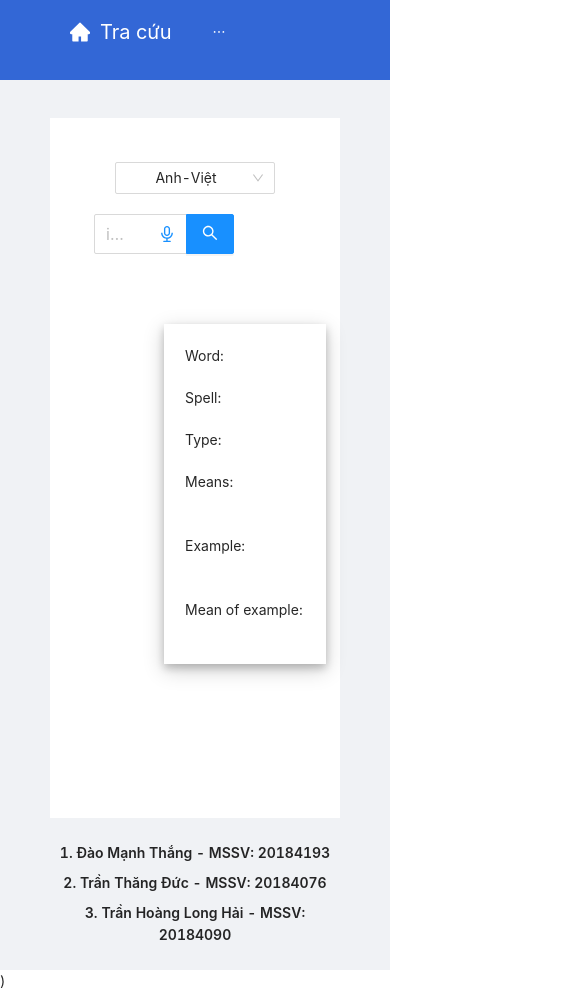
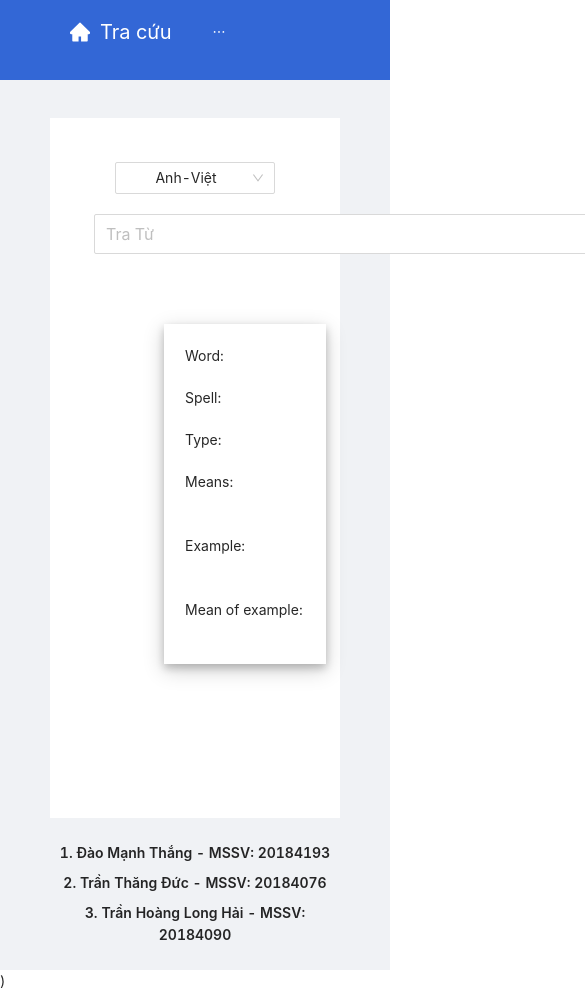
Before and after one commit to tranhoanglonghai2k/Project-Web-Frontend, a React (Create React App) app in the folder frontend/: page / in a window 390 px wide. Shown: the top 992 px of the page, 585 px wide, since content can reach past the window. Built offline with nearby package versions, Linux system fonts and the light colour scheme.

Commit message:
Responsive

```diff
--- a/frontend/src/components/Search/Search.css
+++ b/frontend/src/components/Search/Search.css
@@ -13,8 +13,14 @@
   text-align: center;
 }
 
+.ant-select-single.ant-select-customize-input
+  .ant-select-selector
+  .ant-select-selection-search {
+  position: relative;
+}
+
 .search {
-  max-width: 70%;
+  display: inline-block;
 }
 
 .border-word {
--- a/frontend/src/components/Search/Search.js
+++ b/frontend/src/components/Search/Search.js
@@ -130,23 +130,26 @@ function Search() {
             </Select>
           </div>
 
+          <div className="search">
             <AutoComplete
               value={input}
               dataSource={list}
               onSelect={onSelect}
               onSearch={handleChangeTmp}
-            className="search"
+              style={{ width: "1000px" }}
+              // className="search"
             >
               <Input.Search
                 onSearch={handleSubmit}
                 size="large"
-              placeholder="input here"
+                placeholder="Tra Từ"
                 suffix={suffix}
                 allowClear
                 enterButton
-              className="search"
+                style={{ width: "100%" }}
               />
             </AutoComplete>
+          </div>
         </div>
 
         <div className="border-word">
```
Lines whose indentation alone changed are shown as unchanged.
